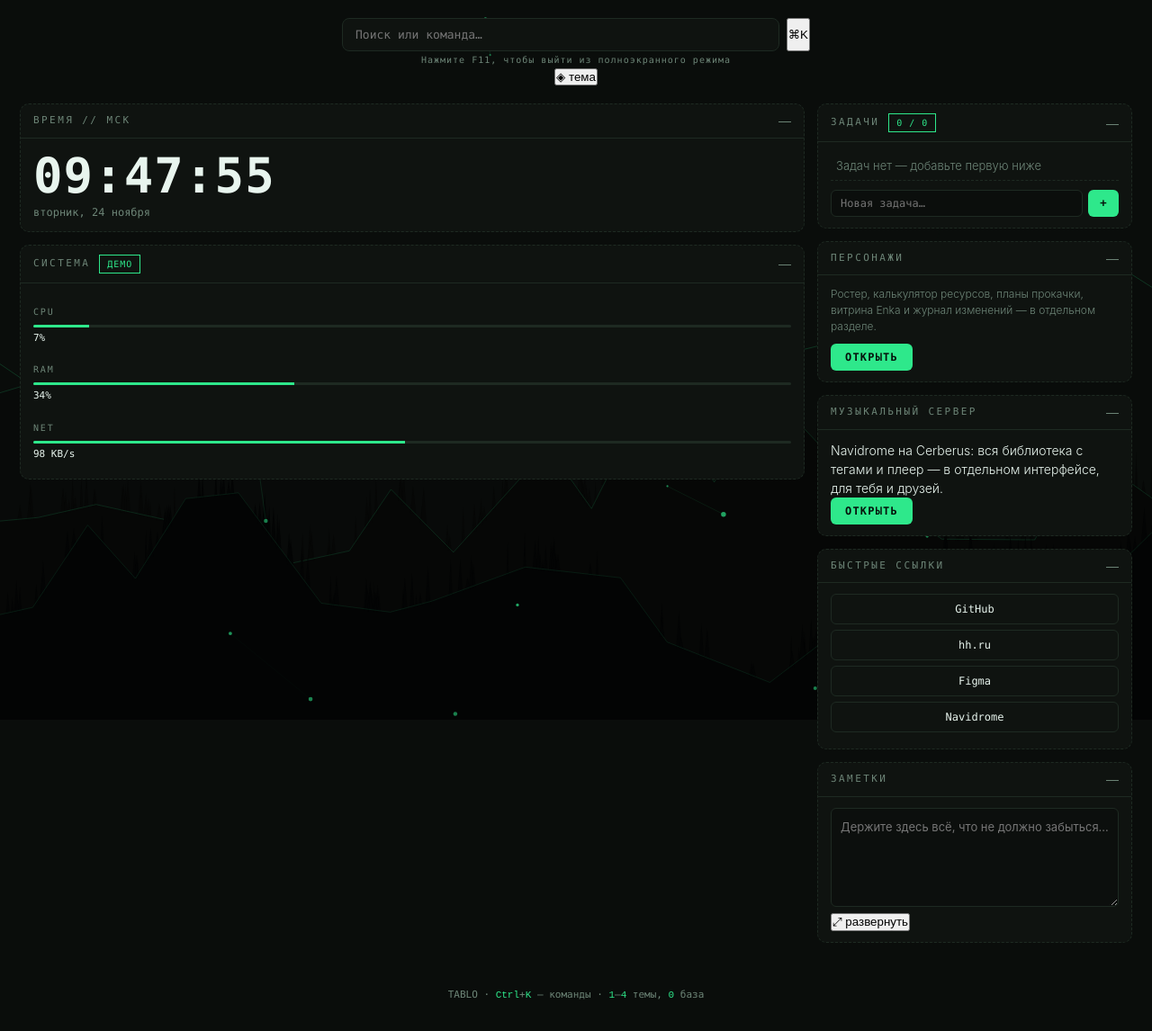
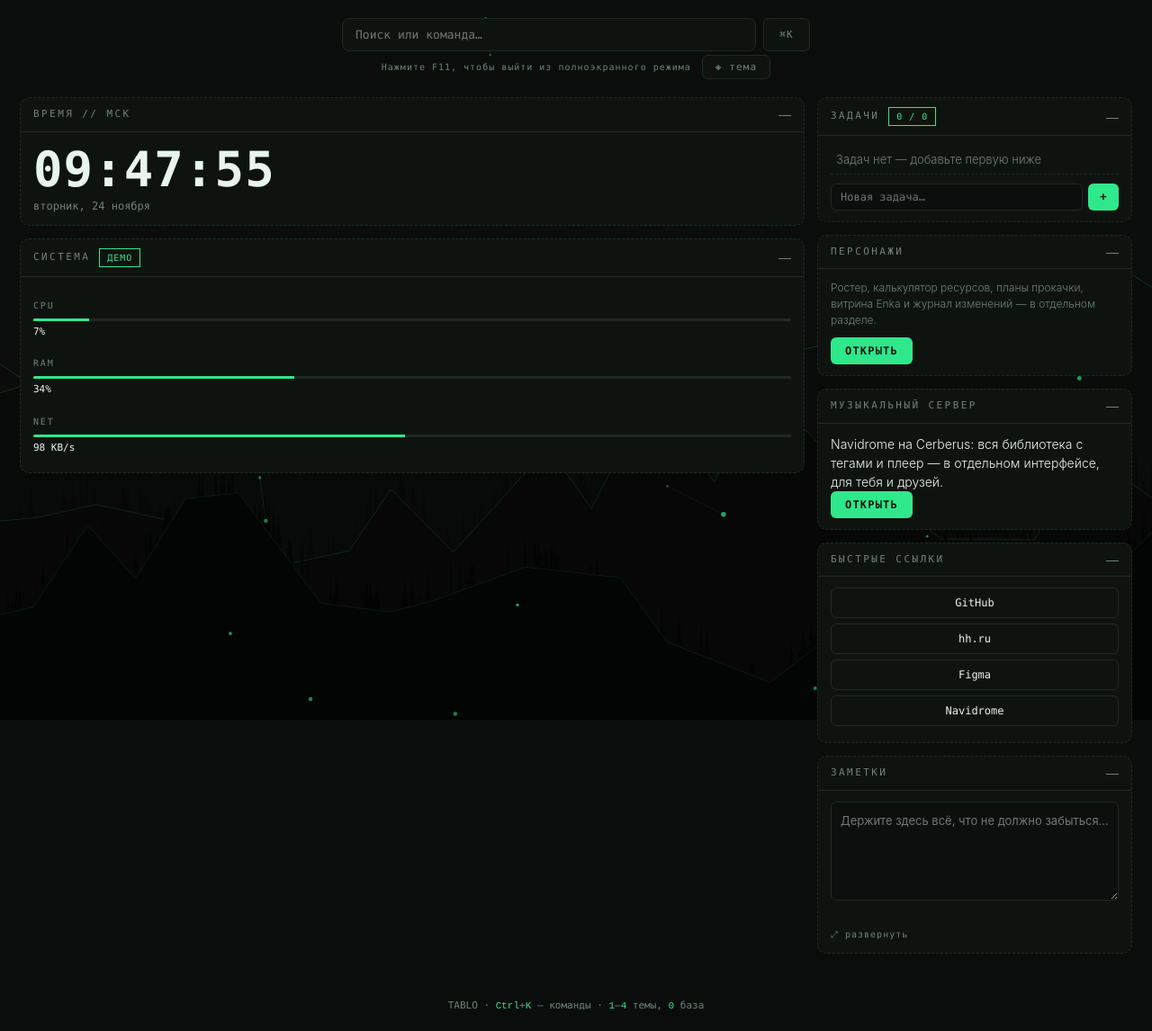
Before and after one commit to Redclif1337/Table, a plain HTML site: page index.html in a window 1280 px wide. Shown: the whole page at 90% size. Drawn offline with Linux system fonts and the light colour scheme; no server answers.

Commit message:
Update index.html

```diff
--- a/index.html
+++ b/index.html
@@ -33,6 +33,15 @@ a{color:var(--accent)}
   color:var(--text);font:13px var(--mono);padding:10px 14px;outline:none}
 #cmdwrap input:focus{border-color:var(--accent)}
 .hint{font:10px var(--mono);color:var(--muted);letter-spacing:.1em}
+
+/* кнопки шапки: тема и палитра команд */
+#btnTheme,#btnCmds{
+  background:var(--panel);border:1px solid var(--line);color:var(--muted);
+  border-radius:6px;padding:6px 14px;font-family:var(--mono);font-size:11px;
+  letter-spacing:.1em;cursor:pointer;transition:border-color .3s,color .3s;
+}
+#btnTheme:hover,#btnCmds:hover{border-color:var(--accent);color:var(--accent)}
+#btnCmds{width:52px;flex:none}
 
 /* сетка виджетов */
 #hud{position:relative;z-index:2;display:grid;grid-template-columns:minmax(0,1fr) 350px;gap:14px;
@@ -79,6 +88,10 @@ a{color:var(--accent)}
 #notesInline{width:100%;min-height:110px;background:rgba(0,0,0,.2);border:1px solid var(--line);border-radius:6px;
   color:var(--text);font:13px/1.6 var(--h-font);padding:10px;resize:vertical;outline:none}
 #notesInline:focus{border-color:var(--accent)}
+.notes-status{font-family:var(--mono);font-size:10px;color:var(--muted);margin-top:6px;height:14px}
+.notes-more{margin-top:4px;background:none;border:none;color:var(--muted);font-family:var(--mono);
+  font-size:10px;letter-spacing:.1em;cursor:pointer;padding:0}
+.notes-more:hover{color:var(--accent)}
 
 #foot{position:relative;z-index:2;text-align:center;font-family:var(--mono);font-size:11px;color:var(--muted);padding:10px 0 20px}
 #foot code{color:var(--accent)}
@@ -170,10 +183,12 @@ a{color:var(--accent)}
 <header class="topbar">
   <div id="cmdwrap">
     <input id="cmdInput" placeholder="Поиск или команда…" autocomplete="off">
-    <button id="btnCmds" class="tabs" title="Палитра команд">⌘K</button>
+    <button id="btnCmds" title="Палитра команд">⌘K</button>
   </div>
-  <div class="hint">Нажмите F11, чтобы выйти из полноэкранного режима</div>
-  <button id="btnTheme" class="tabs">◈ тема</button>
+  <div style="display:flex;gap:12px;align-items:center">
+    <span class="hint">Нажмите F11, чтобы выйти из полноэкранного режима</span>
+    <button id="btnTheme">◈ тема</button>
+  </div>
 </header>
 
 <div id="hud">
```
